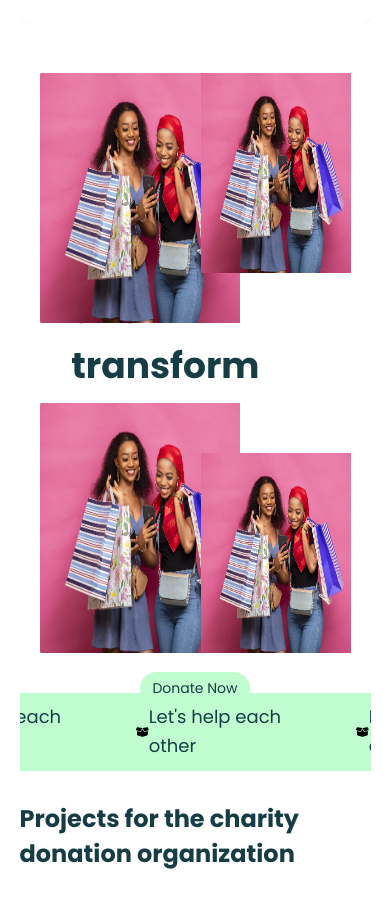
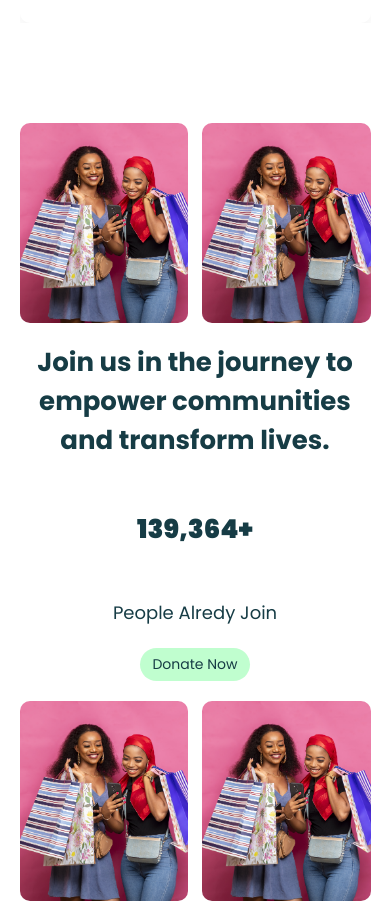
Before and after one commit to Johnson1123/kaltech-charity, a React (Create React App) app: page / in a window 390 px wide. Shown: the part 4728-5631 px from the top of the page. Built offline with nearby package versions, Linux system fonts and the light colour scheme.

Commit message:
responsiviness/design

```diff
--- a/src/components/large/Community.jsx
+++ b/src/components/large/Community.jsx
@@ -3,13 +3,23 @@ import TitleText from "../small/TitleText";
 import ParaText from "../small/ParaText";
 import Donate from "../small/btn/Donate";
 import { DummyImage } from "../../assets/images";
+import { useIsMobile } from "../../utils/isMobile";
 
 function Community() {
+  const isMobile = useIsMobile();
   return (
     <div className="community__container">
-      <div className="community__image-top-wrapper">
-        <img src={DummyImage} alt="" className="big top-left" />
-        <img src={DummyImage} alt="" className="small top-right" />
+      <div className={isMobile ? "flex" : "community__image-top-wrapper"}>
+        <img
+          src={DummyImage}
+          alt=""
+          className={isMobile ? "" : "big top-left"}
+        />
+        <img
+          src={DummyImage}
+          alt=""
+          className={isMobile ? "" : "small top-right"}
+        />
       </div>
       <div className="community__content-wrapper">
         <TitleText
@@ -24,9 +34,17 @@ function Community() {
           <Donate text="Join Our Organization" />
         </div>
       </div>
-      <div className="community__image-buttom-wrapper">
-        <img src={DummyImage} alt="" className="big buttom-left" />
-        <img src={DummyImage} alt="" className="small buttom-right" />
+      <div className={isMobile ? "flex" : "community__image-buttom-wrapper"}>
+        <img
+          src={DummyImage}
+          alt=""
+          className={isMobile ? "" : "small buttom-left"}
+        />
+        <img
+          src={DummyImage}
+          alt=""
+          className={isMobile ? "" : "small buttom-right"}
+        />
       </div>
     </div>
   );
--- a/src/styles/sass/_home.scss
+++ b/src/styles/sass/_home.scss
@@ -1786,12 +1786,10 @@
   }
 
   @media #{v.$mdLayout} {
-    min-width: 250px;
     padding: 12px 20px;
   }
 
   @media #{v.$xLayout} {
-    min-width: 200px;
     padding: 10px 15px;
   }
 }
@@ -1807,7 +1805,8 @@
 
 .community__container {
   position: relative;
-  height: 600px;
+  min-height: 600px;
+  height: auto;
   width: 100%;
   background: v.$bgWhite;
   display: flex;
@@ -1815,6 +1814,8 @@
   justify-content: space-between;
   align-items: center;
   margin-top: 50px;
+  padding: 40px 0;
+
   .community__image-top-wrapper,
   .community__image-buttom-wrapper {
     img {
@@ -1822,23 +1823,25 @@
       height: 250px;
     }
     img {
+      border-radius: 10px;
+      object-fit: cover;
       &.big {
         width: 200px;
         height: 250px;
       }
       &.small {
-        width: 150px;
+        width: 200px;
         height: 200px;
       }
       &.buttom-right {
         position: absolute;
-        bottom: 10px;
+        bottom: 100px;
         right: 20px;
       }
       &.buttom-left {
         position: absolute;
         bottom: 10px;
-        left: 20px;
+        left: 100px;
       }
       &.top-right {
         position: absolute;
@@ -1850,6 +1853,18 @@
         top: 10px;
         left: 20px;
       }
+    }
+  }
+  .flex {
+    width: 100%;
+    display: flex;
+    justify-content: space-between;
+    margin-top: 20px;
+    img {
+      width: 48%;
+      height: 200px;
+      object-fit: cover;
+      border-radius: 10px;
     }
   }
   .community__content-wrapper {
@@ -1857,11 +1872,27 @@
     flex-direction: column;
     align-items: center;
     width: 60%;
+    @media #{v.$mdLayout} {
+      width: 100%;
+    }
+    @media #{v.$xLayout} {
+      width: 100%;
+      margin-top: 20px;
+    }
     .number {
       font-size: 50px;
       font-weight: 900;
       margin-top: 50px;
     }
+    .title__text-primary {
+      text-align: center;
+      @media #{v.$mdLayout} {
+        font-size: 26px;
+      }
+      @media #{v.$xLayout} {
+        font-size: 26px;
+      }
+    }
     .para__small-text-primary {
       margin-top: 50px;
     }
```
Also changed, not shown: src/components/small/btn/DonatePrimary.jsx (added).
